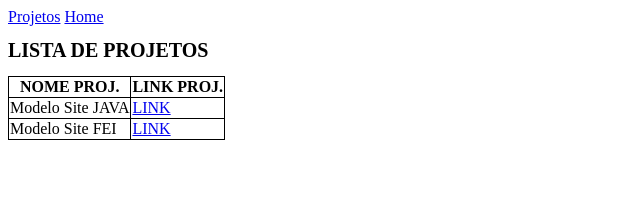
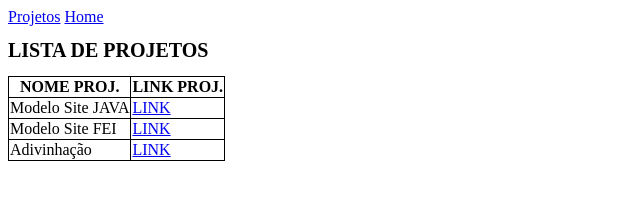
Before and after one commit to lumarciano/Full-Stack, a plain HTML site: page AULA_2/project.html in a window 1280 px wide. Shown: the whole page, without its empty margins (0-640 px from the left). Drawn offline with Linux system fonts and the light colour scheme.

Commit message:
Update project.html

```diff
--- a/AULA_2/project.html
+++ b/AULA_2/project.html
@@ -16,6 +16,7 @@ LISTA DE PROJETOS
       <th>NOME PROJ.</th><th>LINK PROJ.</th>
       <tr><td>Modelo Site JAVA</td><td><a href="entrega_3\home.html">LINK</a></td></tr>
       <tr><td>Modelo Site FEI</td><td><a href="SITE_FEI\home.html">LINK</a></td></tr>
+      <tr><td>Adivinhação</td><td><a href="SITE_FEI\home.html">LINK</a></td></tr>
     </tr>
   </table>
 </body>
```
